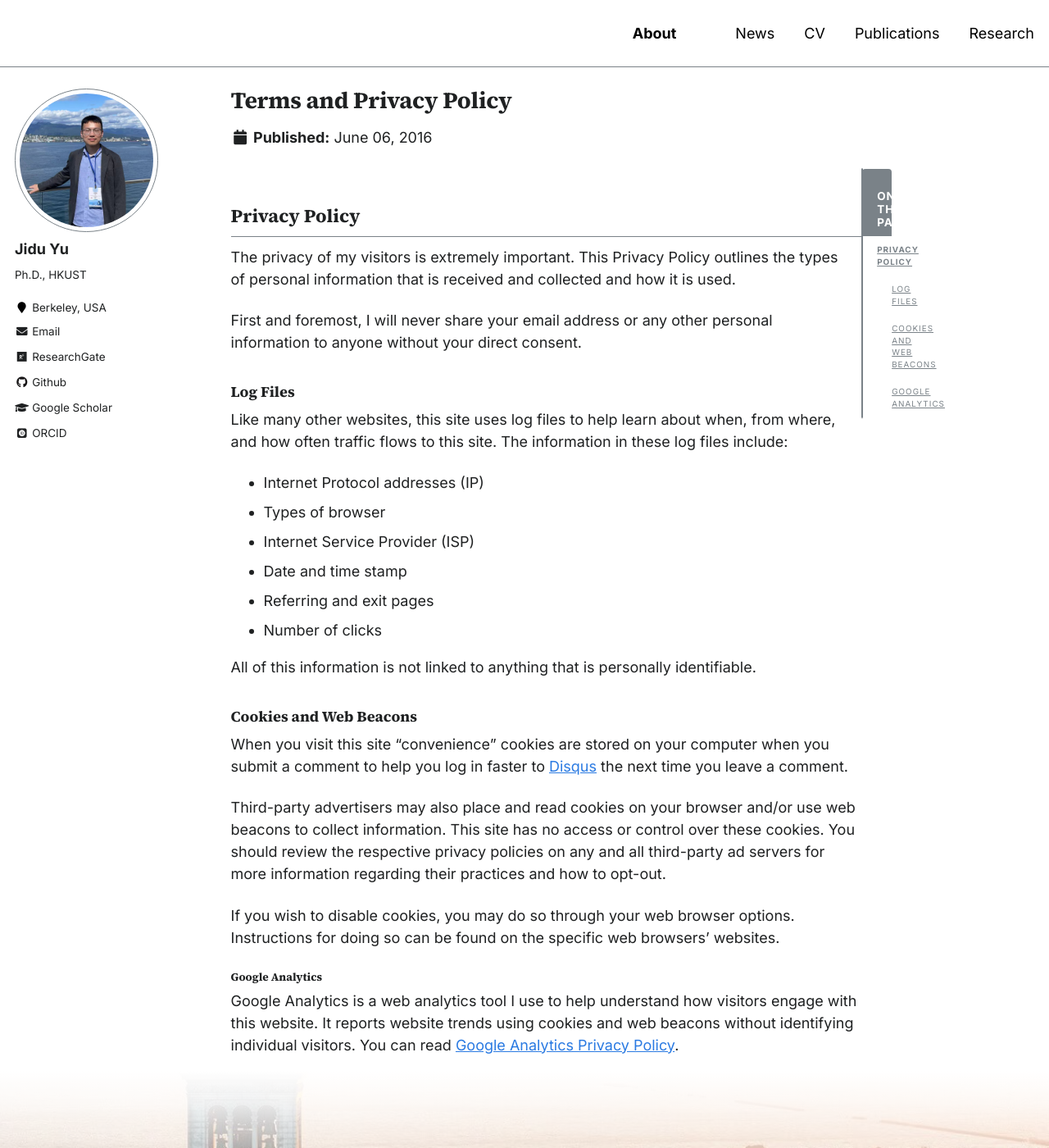
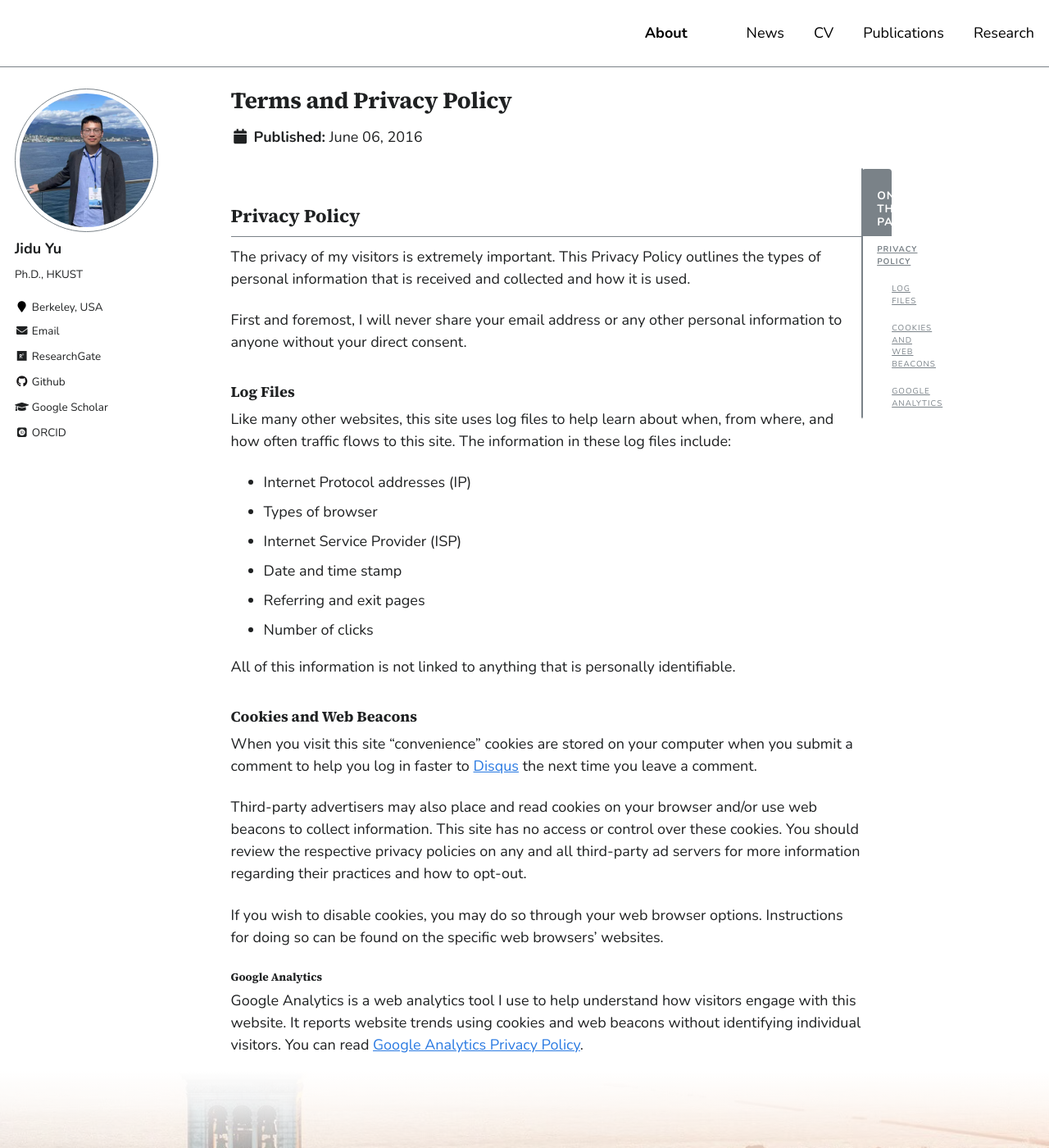
Before and after one commit to yujidu/yujidu.github.io, a Jekyll site: the page built from _pages/terms.md, in a window 1280 px wide and 1400 px high. Shown: the whole window at 82% size. Built offline with Jekyll 4.4.1, drawn with Linux system fonts in a browser that asks for light colours; some web fonts are replaced.

Commit message:
Body font: Nunito
Co-Authored-By: Claude Opus 5.5 <noreply@anthropic.com>
Claude-Session: https://claude.ai/code/session_01Vw9tGnbWFVNDt9UXvET6V8

```diff
--- a/_includes/head/custom.html
+++ b/_includes/head/custom.html
@@ -4,7 +4,7 @@
 
 <link rel="preconnect" href="https://fonts.googleapis.com">
 <link rel="preconnect" href="https://fonts.gstatic.com" crossorigin>
-<link rel="stylesheet" href="https://fonts.googleapis.com/css2?family=Inter:wght@400;500;600;700&family=Source+Serif+4:opsz,wght@8..60,400;8..60,600;8..60,700&display=swap">
+<link rel="stylesheet" href="https://fonts.googleapis.com/css2?family=Nunito:wght@400;600;700&family=Source+Serif+4:opsz,wght@8..60,400;8..60,600;8..60,700&display=swap">
 
 <link rel="apple-touch-icon" sizes="57x57" href="{{ base_path }}/images/apple-touch-icon-57x57.png?v=M44lzPylqQ">
 <link rel="apple-touch-icon" sizes="60x60" href="{{ base_path }}/images/apple-touch-icon-60x60.png?v=M44lzPylqQ">
--- a/_sass/_variables.scss
+++ b/_sass/_variables.scss
@@ -14,7 +14,7 @@ $indent-var                 : 1.3em;
 
 /* system typefaces */
 $serif                      : "Source Serif 4", Georgia, "Times New Roman", serif;
-$sans-serif                 : "Inter", -apple-system, ".SFNSText-Regular", "San Francisco", "Roboto", "Segoe UI", "Helvetica Neue", "Lucida Grande", Arial, sans-serif;
+$sans-serif                 : "Nunito", -apple-system, ".SFNSText-Regular", "San Francisco", "Roboto", "Segoe UI", "Helvetica Neue", "Lucida Grande", Arial, sans-serif;
 $monospace                  : Monaco, Consolas, "Lucida Console", monospace;
 
 /* sans serif typefaces */
```
